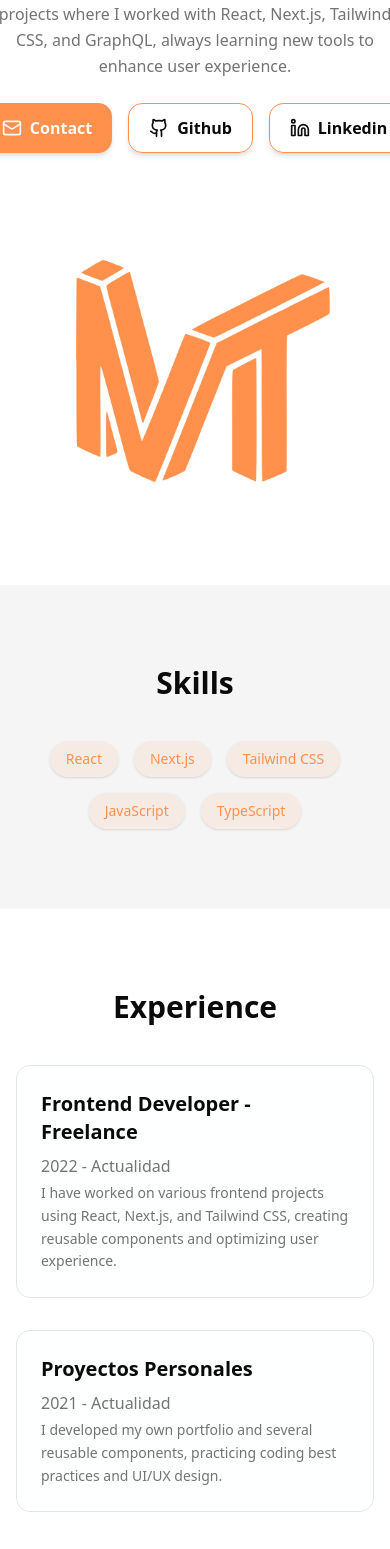
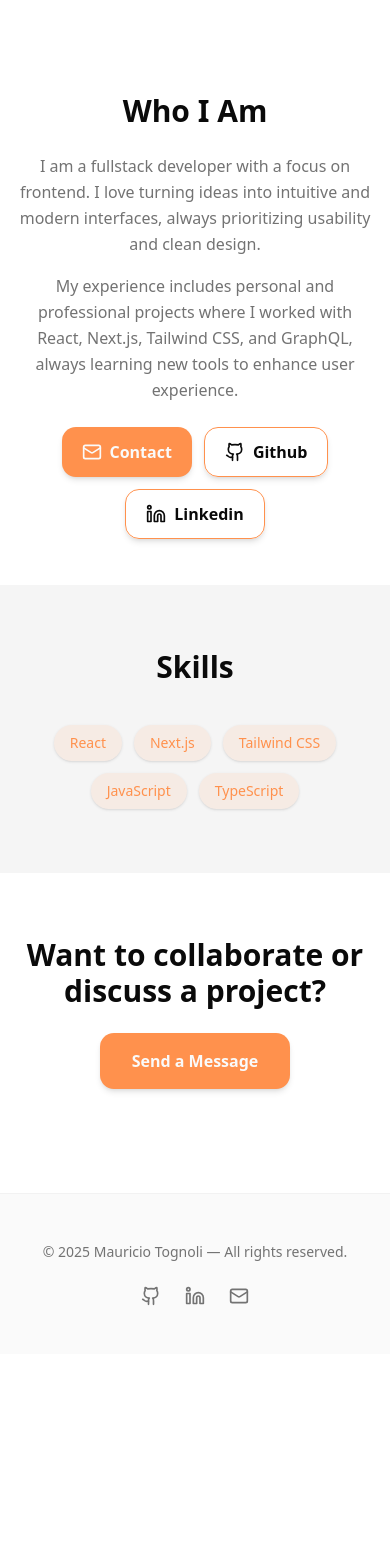
Before and after one commit to MauricioTognoli/MT-Components, a Next.js app: page /about in a window 390 px wide. Shown: the part 259-1808 px from the top of the page. After the commit the page ends 1613 px from the top, so only its background shows below. Built offline with nearby package versions, Linux system fonts and the light colour scheme.

Commit message:
fix about

```diff
--- a/app/about/page.tsx
+++ b/app/about/page.tsx
@@ -11,10 +11,21 @@ export default function AboutPage() {
   const t = siteContent[language];
 
   return (
-    <div className="min-h-screen bg-background text-foreground">
+    <div className="min-h-screen bg-background text-foreground overflow-hidden">
+      {/* About Me Section */}
+      <section className="h-screen py-16 sm:py-20 px-4 flex flex-col md:flex-row items-center max-w-7xl mx-auto gap-12 md:gap-20">
+        <div className="md:w-1/2 flex justify-center">
+          <div className="relative w-60 h-60 sm:w-80 sm:h-80 md:w-[400px] md:h-[400px]">
+            <Image
+              src="/logo-mt.png"
+              alt="Logo Mauricio Tognoli"
+              fill
+              className="object-contain"
+              priority
+            />
+          </div>
+        </div>
 
-      {/* About Me Section */}
-      <section className="py-20 h-screen px-4 flex flex-col md:flex-row items-center max-w-7xl mx-auto gap-12">
         <div className="md:w-1/2 text-center md:text-left">
           <h2 className="text-3xl sm:text-4xl font-bold mb-6">
             {language === "es" ? "Quién soy" : "Who I Am"}
@@ -30,12 +41,13 @@ export default function AboutPage() {
               : "My experience includes personal and professional projects where I worked with React, Next.js, Tailwind CSS, and GraphQL, always learning new tools to enhance user experience."}
           </p>
 
-          <div className="flex justify-center md:justify-start gap-4 mt-6">
+          <div className="flex flex-wrap justify-center md:justify-start gap-3 sm:gap-4 mt-6">
             <Link
               href="mailto:tognolimauricio@gmail.com"
               className="inline-flex items-center px-5 py-3 bg-primary text-primary-foreground rounded-xl font-semibold hover:bg-primary/80 transition-all shadow-md"
             >
-              <Mail className="mr-2 h-5 w-5" /> {language === "es" ? "Contacto" : "Contact"}
+              <Mail className="mr-2 h-5 w-5" />{" "}
+              {language === "es" ? "Contacto" : "Contact"}
             </Link>
             <Link
               href="https://github.com/MauricioTognoli"
@@ -54,22 +66,15 @@ export default function AboutPage() {
           </div>
         </div>
 
-        <div className="md:w-1/2 flex justify-center">
-          <Image
-            src="/logo-mt.png"
-            alt="Logo Mauricio Tognoli"
-            width={400}
-            height={400}
-          />
-        </div>
+
       </section>
 
       {/* Skills Section */}
-      <section className="py-20 px-4 bg-neutral-100 dark:bg-neutral-800 text-center">
+      <section className="py-16 sm:py-20 px-4 bg-neutral-100 dark:bg-neutral-800 text-center">
         <h2 className="text-3xl sm:text-4xl font-bold mb-10">
           {language === "es" ? "Habilidades" : "Skills"}
         </h2>
-        <div className="flex flex-wrap justify-center gap-4">
+        <div className="flex flex-wrap justify-center gap-3 sm:gap-4">
           {["React", "Next.js", "Tailwind CSS", "JavaScript", "TypeScript"].map(
             (skill) => (
               <span
@@ -83,35 +88,8 @@ export default function AboutPage() {
         </div>
       </section>
 
-      {/* Experience Section */}
-      <section className="py-20 px-4 max-w-5xl mx-auto">
-        <h2 className="text-3xl sm:text-4xl font-bold mb-10 text-center">
-          {language === "es" ? "Experiencia" : "Experience"}
-        </h2>
-        <div className="flex flex-col gap-8">
-          <div className="p-6 border border-border rounded-xl bg-card/50 backdrop-blur hover:scale-[1.02] transition-all">
-            <h3 className="font-semibold text-xl mb-2">Frontend Developer - Freelance</h3>
-            <p className="text-muted-foreground mb-1">2022 - Actualidad</p>
-            <p className="text-sm text-muted-foreground leading-relaxed">
-              {language === "es"
-                ? "He trabajado en diversos proyectos frontend usando React, Next.js y Tailwind CSS, creando componentes reutilizables y optimizando la experiencia del usuario."
-                : "I have worked on various frontend projects using React, Next.js, and Tailwind CSS, creating reusable components and optimizing user experience."}
-            </p>
-          </div>
-          <div className="p-6 border border-border rounded-xl bg-card/50 backdrop-blur hover:scale-[1.02] transition-all">
-            <h3 className="font-semibold text-xl mb-2">Proyectos Personales</h3>
-            <p className="text-muted-foreground mb-1">2021 - Actualidad</p>
-            <p className="text-sm text-muted-foreground leading-relaxed">
-              {language === "es"
-                ? "Desarrollé mi propio portfolio y varios componentes reutilizables, practicando buenas prácticas de código y diseño UI/UX."
-                : "I developed my own portfolio and several reusable components, practicing coding best practices and UI/UX design."}
-            </p>
-          </div>
-        </div>
-      </section>
-
       {/* CTA Section */}
-      <section className="py-20 px-4 text-center">
+      <section className="py-16 sm:py-20 px-4 text-center">
         <h3 className="text-3xl sm:text-4xl font-bold mb-6">
           {language === "es"
             ? "¿Quieres colaborar o hablar de un proyecto?"
--- a/app/layout.tsx
+++ b/app/layout.tsx
@@ -1,22 +1,19 @@
-import type { Metadata } from 'next'
+import type { Metadata, Viewport } from 'next'
 import { GeistSans } from 'geist/font/sans'
 import { GeistMono } from 'geist/font/mono'
 import { Analytics } from '@vercel/analytics/next'
 import '@/styles/globals.css'
 import { Navbar } from '@/components/Navbar'
-import { ThemeLangProvider } from '@/context/ThemeLangContext'
 import { Providers } from '@/context/Providers'
 import Footer from '@/components/Footer'
 
 export const metadata: Metadata = {
   title: 'Mauricio Tognoli Components',
   description: 'Portafolio de componentes y proyectos de Mauricio Tognoli.',
-  generator: 'v0.app',
+  generator: 'Mauricio Tognoli',
   applicationName: 'Mauricio Tognoli Components',
   keywords: ['frontend', 'React', 'Next.js', 'Tailwind CSS', 'portafolio', 'componentes'],
   authors: [{ name: 'Mauricio Tognoli', url: 'https://portfolio-mauriciotognoli.vercel.app' }],
-  colorScheme: 'dark light',
-  viewport: 'width=device-width, initial-scale=1.0',
   openGraph: {
     title: 'Mauricio Tognoli Components',
     description: 'Portafolio de componentes y proyectos de Mauricio Tognoli.',
@@ -43,6 +40,12 @@ export const metadata: Metadata = {
   },
 }
 
+export const viewport: Viewport = {
+  width: 'device-width',
+  initialScale: 1,
+  colorScheme: 'dark light',
+}
+
 export default function RootLayout({
   children,
 }: Readonly<{
@@ -54,7 +57,7 @@ export default function RootLayout({
         <Providers>
           <Navbar />
           {children}
-          <Footer/>
+          <Footer />
           <Analytics />
         </Providers>
       </body>
--- a/data/siteContent.ts
+++ b/data/siteContent.ts
@@ -52,14 +52,14 @@ export const siteContent: Record<string, SiteContent> = {
       },
       {
         title: "Dashboard Card",
-        image: "/dashboard-preview.png",
+        image: "/navbar-preview.png",
         href: "#",
         description:
           "Diseños de tarjetas personalizables para dashboards y paneles de usuario.",
       },
       {
         title: "Botones UI",
-        image: "/buttons-preview.png",
+        image: "/navbar-preview.png",
         href: "#",
         description:
           "Botones animados con diferentes variantes y estilos accesibles.",
```
Also changed, not shown: 1 other file (tests, documents, lock files or other folders).
